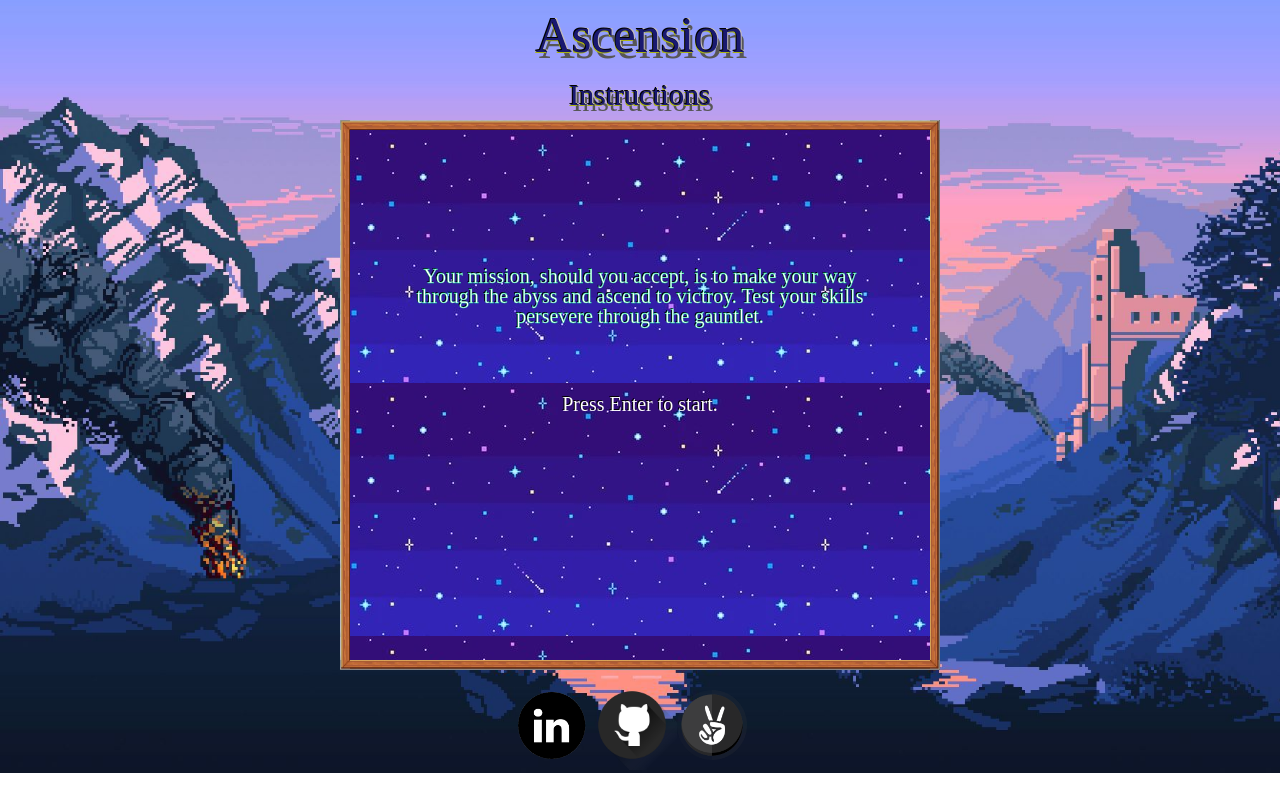
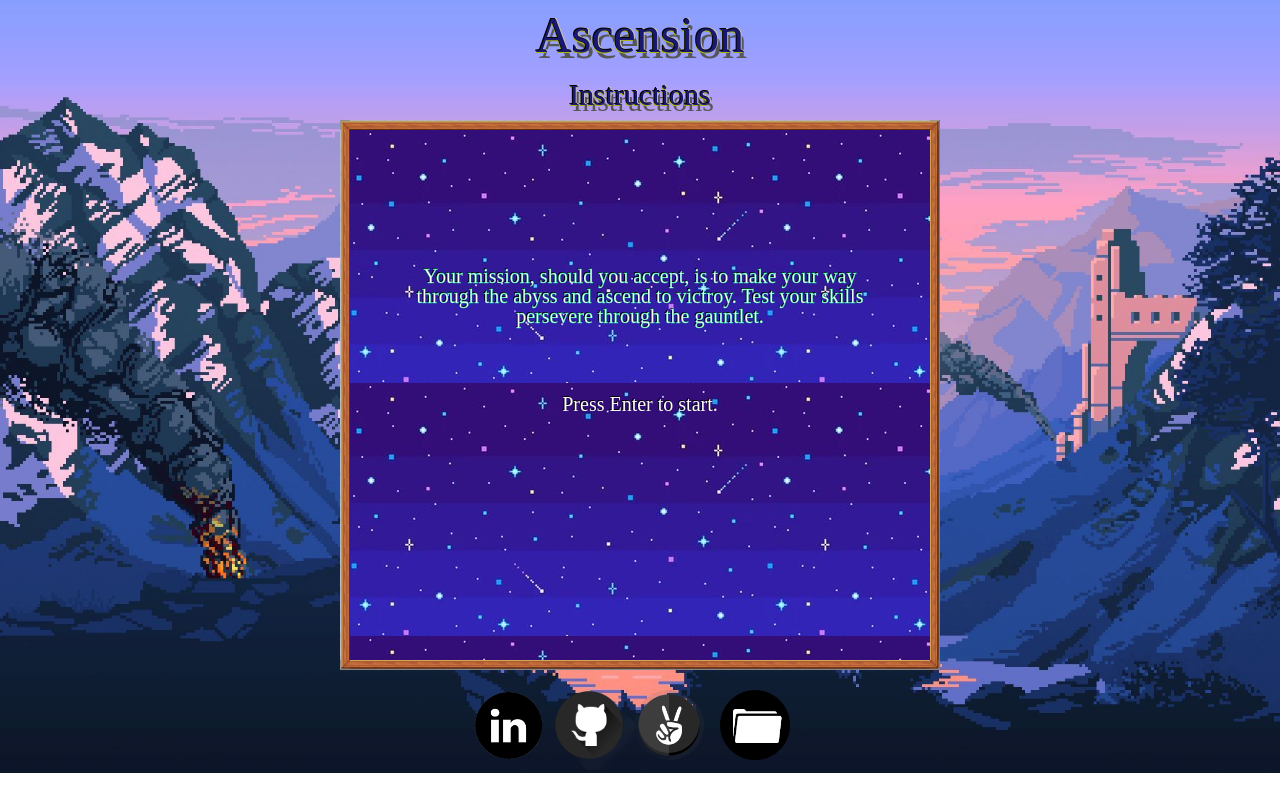
Before and after one commit to Juka1031/Ascension, a website built with webpack: page index.html in a window 1280 px wide. Built offline with nearby package versions, Linux system fonts and the light colour scheme; files whose address does not match are found by name.

Commit message:
add snippet and portfolio link

```diff
--- a/index.html
+++ b/index.html
@@ -90,7 +90,7 @@
         <a target="_blank" href="https://www.linkedin.com/in/julian-kang-09b561221/"><img src="src/images/linkedin.png" width = "70" height="70"/></a>
         <a target="_blank" href="https://github.com/Juka1031"><img src="src/images/github.png" alt="Github" width = "90" height="90"/></a>
         <a target="_blank" href="https://angel.co/u/julian-kang-1"><img class="angel-logo"src="src/images/angel2.png" width = "70" height="70"/></a>
-
+        <a target="_blank" href="https://julian-kang.com/"><img class="angel-logo"src="src/images/portfolio.png" width = "70" height="70"/></a>
     </div>
 
 
```
Also changed, not shown: src/game.js (+2 -16 lines), src/images/portfolio.png (added).
